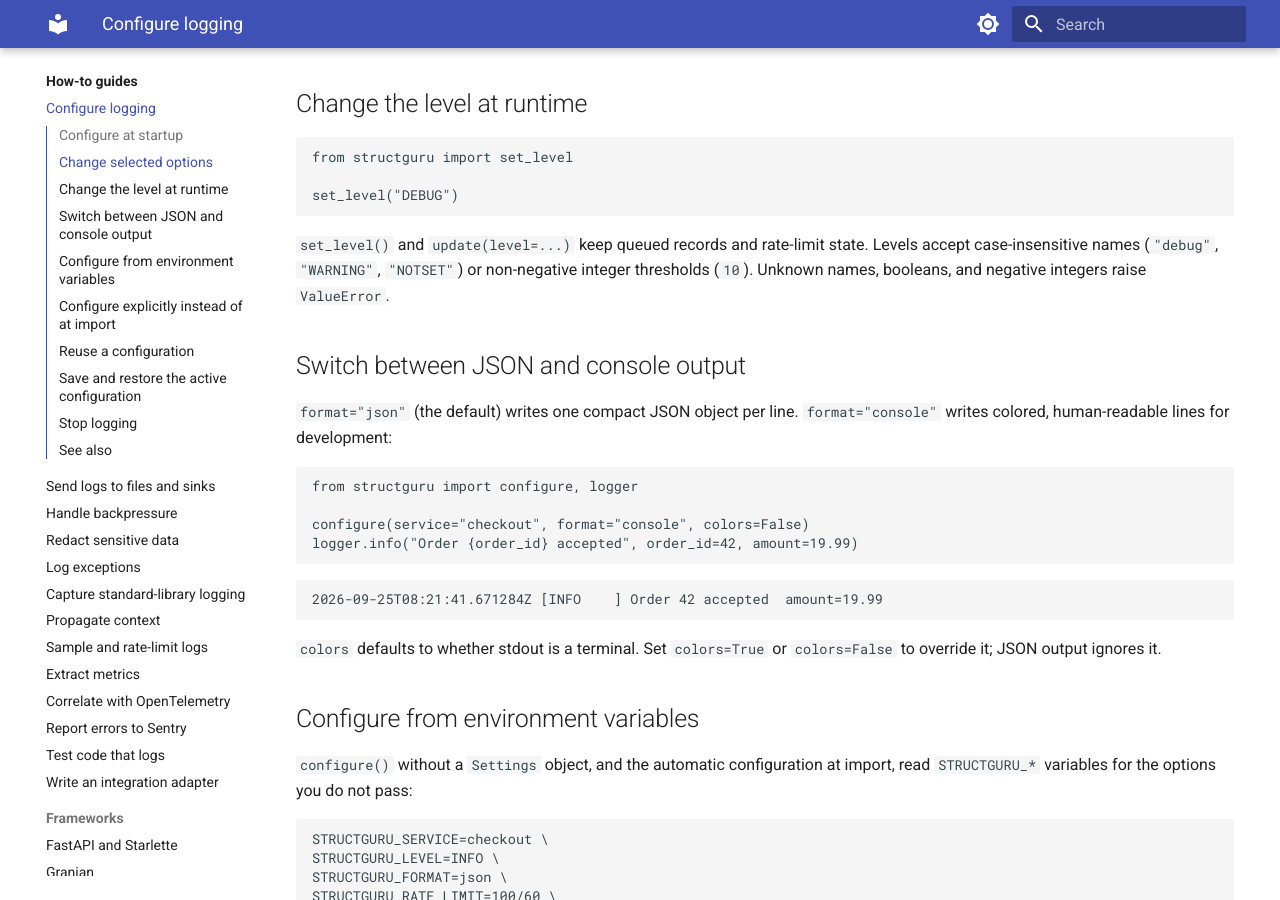
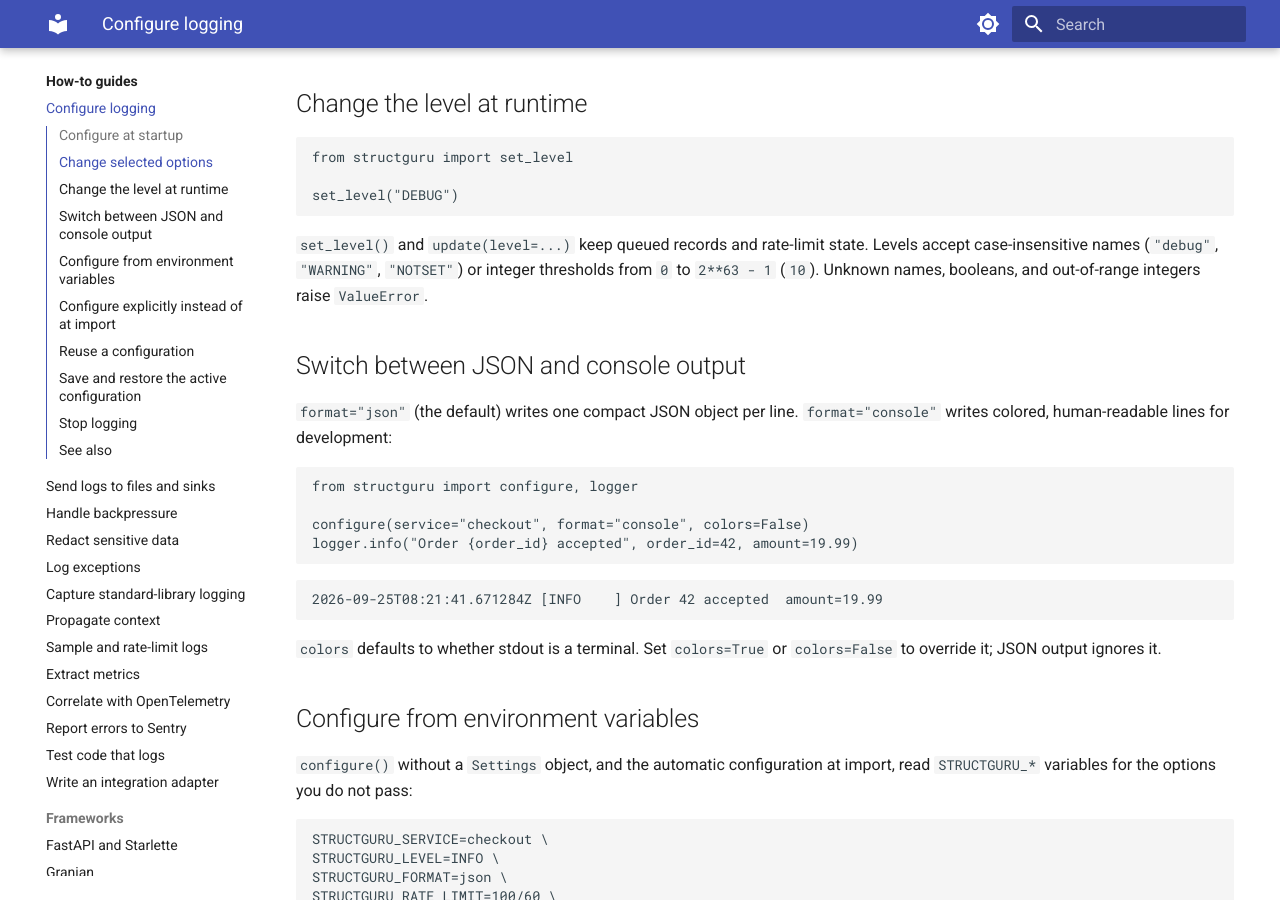
Before and after one commit to kidoz/structguru, an MkDocs documentation site: the page built from docs/how-to/configure-logging.md, in a window 1280 px wide and 900 px high, scrolled down 1002 px. Built offline with MkDocs 1.6.1 and Material for MkDocs 9.7.7, drawn with Linux system fonts in a browser that asks for light colours.

Commit message:
Reject numeric levels above the native range

```diff
--- a/docs/how-to/configure-logging.md
+++ b/docs/how-to/configure-logging.md
@@ -54,8 +54,8 @@ set_level("DEBUG")
 
 `set_level()` and `update(level=...)` keep queued records and rate-limit state.
 Levels accept case-insensitive names (`"debug"`, `"WARNING"`, `"NOTSET"`) or
-non-negative integer thresholds (`10`). Unknown names, booleans, and negative
-integers raise `ValueError`.
+integer thresholds from `0` to `2**63 - 1` (`10`). Unknown names, booleans, and
+out-of-range integers raise `ValueError`.
 
 ## Switch between JSON and console output
 
```
Also changed, not shown: README.md (+2 -2 lines), docs/how-to/send-logs-to-sinks.md (+1 -1 lines), docs/reference/logger.md (+1 -1 lines), docs/reference/record-format.md (+1 -1 lines), docs/reference/settings.md (+2 -2 lines), 3 other files.
